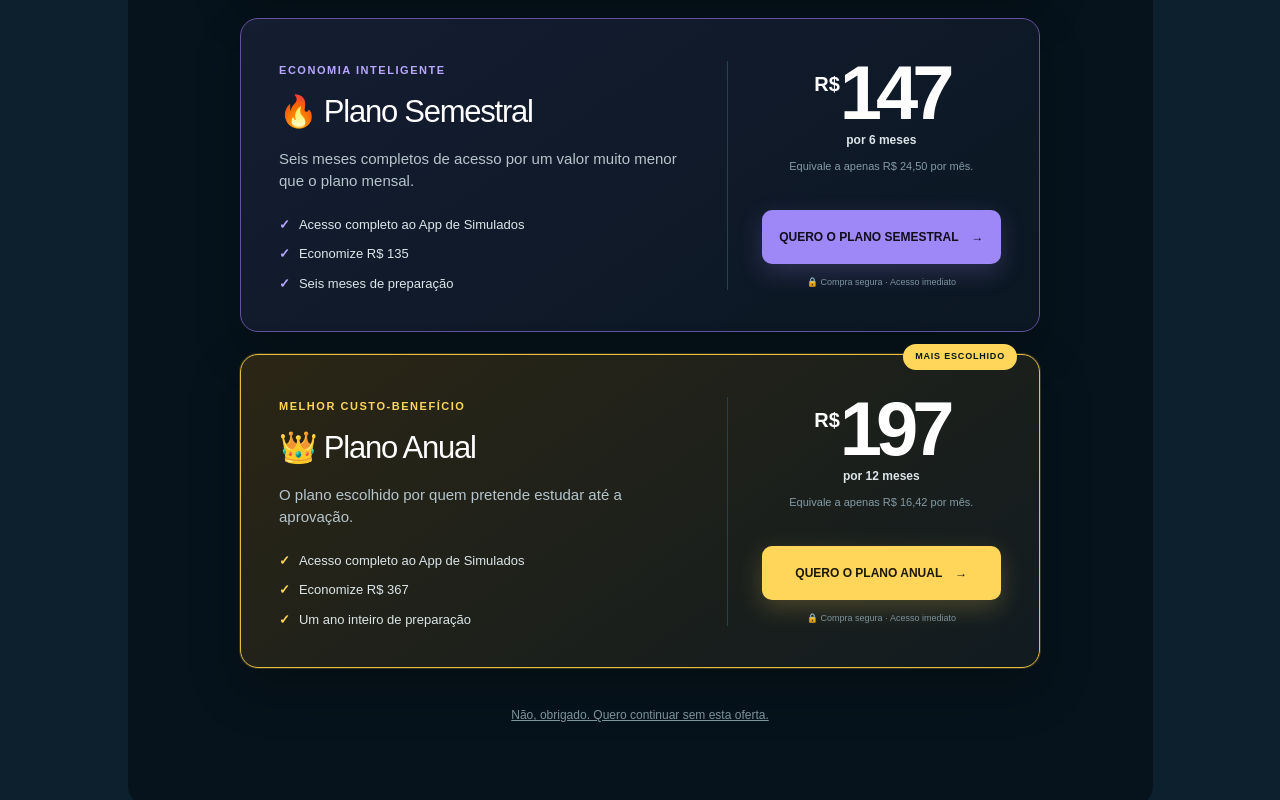
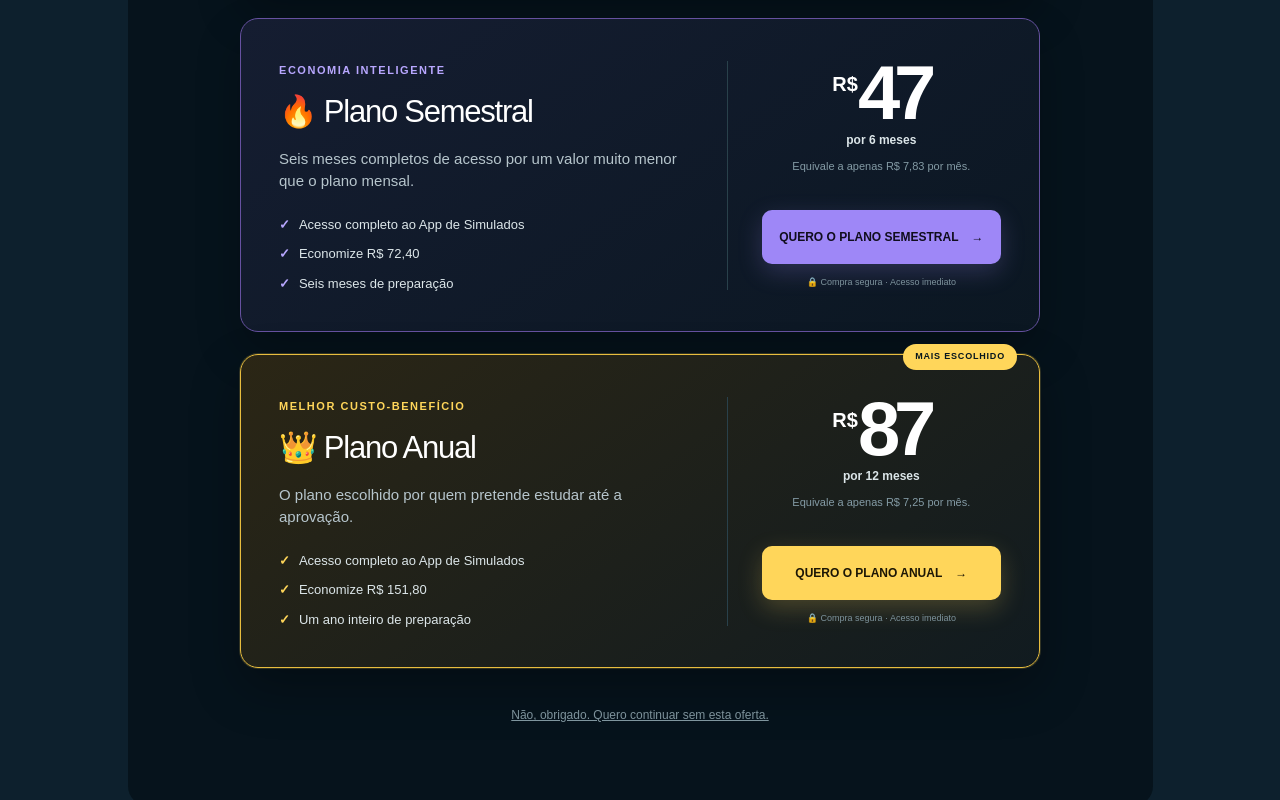
Before and after one commit to TACIO10/Enfermusic-upsell, a Next.js app: page / in a window 1280 px wide. Shown: the part 1170-1970 px from the top of the page. Built offline with nearby package versions, Linux system fonts and the light colour scheme.

Commit message:
Update pricing tiers

```diff
--- a/app/page.tsx
+++ b/app/page.tsx
@@ -3,7 +3,7 @@ const plans = [
     name: "📅 Plano Mensal",
     eyebrow: "FLEXIBILIDADE TOTAL",
     description: "Acesso completo ao App de Simulados com cobrança mensal.",
-    price: "47",
+    price: "19,90",
     suffix: "por mês",
     note: "Assine mês a mês e cancele quando quiser.",
     benefits: ["Acesso completo ao App de Simulados", "Cobrança mensal", "Cancele quando quiser"],
@@ -15,10 +15,10 @@ const plans = [
     name: "🔥 Plano Semestral",
     eyebrow: "ECONOMIA INTELIGENTE",
     description: "Seis meses completos de acesso por um valor muito menor que o plano mensal.",
-    price: "147",
+    price: "47",
     suffix: "por 6 meses",
-    note: "Equivale a apenas R$ 24,50 por mês.",
-    benefits: ["Acesso completo ao App de Simulados", "Economize R$ 135", "Seis meses de preparação"],
+    note: "Equivale a apenas R$ 7,83 por mês.",
+    benefits: ["Acesso completo ao App de Simulados", "Economize R$ 72,40", "Seis meses de preparação"],
     href: "https://lastlink.com/p/C367A5A78/checkout-payment/",
     cta: "QUERO O PLANO SEMESTRAL",
     style: "semestral",
@@ -27,10 +27,10 @@ const plans = [
     name: "👑 Plano Anual",
     eyebrow: "MELHOR CUSTO-BENEFÍCIO",
     description: "O plano escolhido por quem pretende estudar até a aprovação.",
-    price: "197",
+    price: "87",
     suffix: "por 12 meses",
-    note: "Equivale a apenas R$ 16,42 por mês.",
-    benefits: ["Acesso completo ao App de Simulados", "Economize R$ 367", "Um ano inteiro de preparação"],
+    note: "Equivale a apenas R$ 7,25 por mês.",
+    benefits: ["Acesso completo ao App de Simulados", "Economize R$ 151,80", "Um ano inteiro de preparação"],
     href: "https://lastlink.com/p/CE98B3216/checkout-payment/",
     cta: "QUERO O PLANO ANUAL",
     style: "annual featured",
--- a/github-pages/index.html
+++ b/github-pages/index.html
@@ -47,7 +47,7 @@
             <ul><li><span>✓</span>Acesso completo ao App de Simulados</li><li><span>✓</span>Cobrança mensal</li><li><span>✓</span>Cancele quando quiser</li></ul>
           </div>
           <div class="card-offer">
-            <div class="price"><small>R$</small><strong>47</strong></div><span class="price-suffix">por mês</span>
+            <div class="price"><small>R$</small><strong>19,90</strong></div><span class="price-suffix">por mês</span>
             <p class="price-note">Assine mês a mês e cancele quando quiser.</p>
             <a class="buy-button" href="https://lastlink.com/p/CF626C39E/checkout-payment/">QUERO O PLANO MENSAL <span>→</span></a>
             <small class="secure">🔒 Compra segura · Acesso imediato</small>
@@ -58,11 +58,11 @@
           <div class="card-copy">
             <span class="plan-eyebrow">ECONOMIA INTELIGENTE</span><h3>🔥 Plano Semestral</h3>
             <p class="plan-description">Seis meses completos de acesso por um valor muito menor que o plano mensal.</p>
-            <ul><li><span>✓</span>Acesso completo ao App de Simulados</li><li><span>✓</span>Economize R$ 135</li><li><span>✓</span>Seis meses de preparação</li></ul>
+            <ul><li><span>✓</span>Acesso completo ao App de Simulados</li><li><span>✓</span>Economize R$ 72,40</li><li><span>✓</span>Seis meses de preparação</li></ul>
           </div>
           <div class="card-offer">
-            <div class="price"><small>R$</small><strong>147</strong></div><span class="price-suffix">por 6 meses</span>
-            <p class="price-note">Equivale a apenas R$ 24,50 por mês.</p>
+            <div class="price"><small>R$</small><strong>47</strong></div><span class="price-suffix">por 6 meses</span>
+            <p class="price-note">Equivale a apenas R$ 7,83 por mês.</p>
             <a class="buy-button" href="https://lastlink.com/p/C367A5A78/checkout-payment/">QUERO O PLANO SEMESTRAL <span>→</span></a>
             <small class="secure">🔒 Compra segura · Acesso imediato</small>
           </div>
@@ -72,11 +72,11 @@
           <div class="card-copy">
             <span class="plan-eyebrow">MELHOR CUSTO-BENEFÍCIO</span><h3>👑 Plano Anual</h3>
             <p class="plan-description">O plano escolhido por quem pretende estudar até a aprovação.</p>
-            <ul><li><span>✓</span>Acesso completo ao App de Simulados</li><li><span>✓</span>Economize R$ 367</li><li><span>✓</span>Um ano inteiro de preparação</li></ul>
+            <ul><li><span>✓</span>Acesso completo ao App de Simulados</li><li><span>✓</span>Economize R$ 151,80</li><li><span>✓</span>Um ano inteiro de preparação</li></ul>
           </div>
           <div class="card-offer">
-            <div class="price"><small>R$</small><strong>197</strong></div><span class="price-suffix">por 12 meses</span>
-            <p class="price-note">Equivale a apenas R$ 16,42 por mês.</p>
+            <div class="price"><small>R$</small><strong>87</strong></div><span class="price-suffix">por 12 meses</span>
+            <p class="price-note">Equivale a apenas R$ 7,25 por mês.</p>
             <a class="buy-button" href="https://lastlink.com/p/CE98B3216/checkout-payment/">QUERO O PLANO ANUAL <span>→</span></a>
             <small class="secure">🔒 Compra segura · Acesso imediato</small>
           </div>
```
